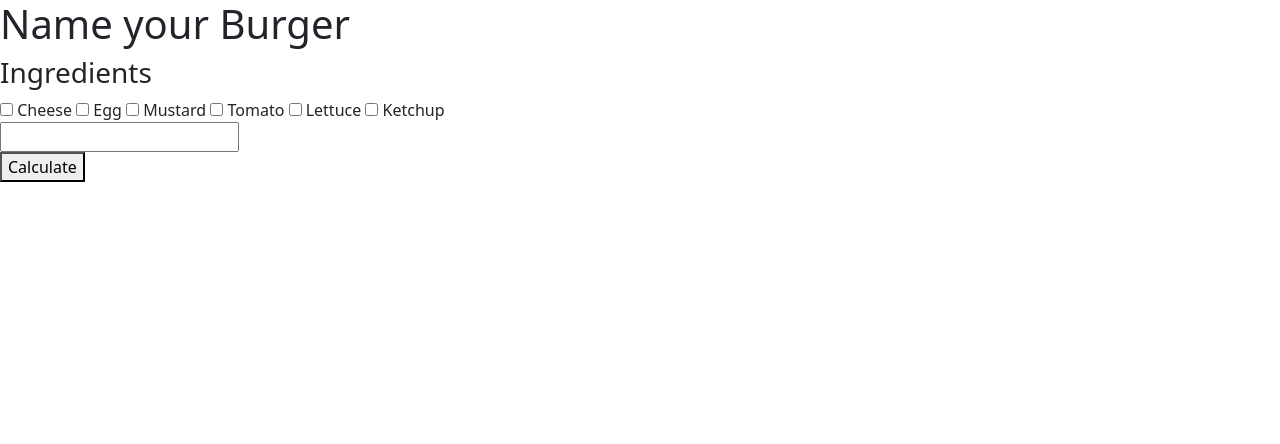
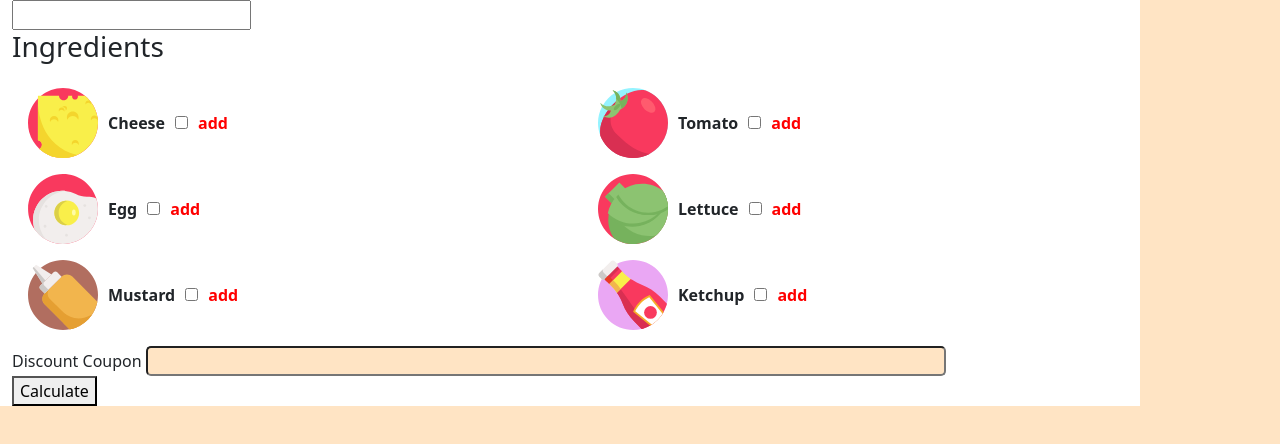
Before and after one commit to NoemiPatermo/js-burger, a plain HTML site: page index.html in a window 1280 px wide. Drawn offline with nearby package versions, Linux system fonts and the light colour scheme.

Commit message:
js-burger

```diff
--- a/css/style.css
+++ b/css/style.css
@@ -0,0 +1,26 @@
+body{
+    background-color: bisque;
+}
+
+.container{
+    margin: 0;
+    background-color: white;
+}
+
+.ingredient{
+width: 70px;
+display: flex;
+align-items: center;
+}
+.ingredient label{
+    padding: 10px;
+    font-weight: 600;
+}
+.color{
+    color: red;
+}
+.input-discount{
+    width: 800px;
+    background-color: bisque;
+    border-radius: 5px;
+}
--- a/index.html
+++ b/index.html
@@ -9,42 +9,62 @@
     <title>Esercizio Burger</title>
 </head>
 <body>
-    <div class="container-burger">
+    <div class="container-burger container">
          <header>
-            <h1>Name your Burger</h1>
+            <input type="text" class="order-burger">
             <h3>Ingredients</h3>
          </header>
 
-    <form>
+    <form class= "row-burger row">
+        <div class="col-6 ">
+            <div class="ingredient m-3">
+                <img src="./img/cheese.svg" alt="cheese">
+                <label for="check-ingre1">Cheese</label>
+                <input type="checkbox" id= "check-ingre1" class="somma-check" value="10">
+                <label for="check-ingre1"class="color">add</label> <!--CHEESE 10-->
+            </div>
+            <div class="ingredient m-3">
+                <img src="./img/fried-egg.svg" alt="egg">
+                <label for="check-ingre2">Egg</label>
+                <input type="checkbox" id= "check-ingre2" class="somma-check" value="20">
+                <label for="check-ingre2" class="color">add</label> <!--EGG 20-->
+            </div>
+            <div class="ingredient m-3">
+                <img src="./img/mustard.svg" alt="mustard">
+                <label for="check-ingre3">Mustard</label>
+                <input type="checkbox" id= "check-ingre3" class="somma-check" value="5">
+                <label for="check-ingre3" class="color">add</label> <!--MUSTARD 5-->
+            </div>
+        </div>
 
-        <input type="checkbox" id= "check-ingre1" class="somma-check" value="10">
-        <label for="check-ingre1">Cheese</label> <!--CHEESE 10-->
+        <div class="col-6 ">
+            <div class="ingredient m-3">
+                <img src="./img/tomato.svg" alt="tomato">
+                <label for="check-ingre4">Tomato</label>
+                <input type="checkbox" id= "check-ingre4" class="somma-check" value="50">
+                <label for="check-ingre4" class="color">add</label> <!--TOMATO 50-->
+            </div>
+            <div class="ingredient m-3">
+                <img src="./img/lettuce.svg" alt="lettuce">
+                <label for="check-ingre5">Lettuce</label>
+                <input type="checkbox" id= "check-ingre5" class="somma-check" value="15">
+                <label for="check-ingre5" class="color">add</label> <!--LETTUCE 15-->
+            </div>
+            <div class="ingredient m-3">
+                <img src="./img/ketchup.svg" alt="ketchup">
+                <label for="check-ingre6"> Ketchup </label>
+                <input type="checkbox" id= "check-ingre6" class="somma-check" value="25">
+                <label for="check-ingre6" class="color">add</label> <!--KETCHUP 25-->
+            </div>
+        </div>
 
-        <input type="checkbox" id= "check-ingre2" class="somma-check" value="20">
-        <label for="check-ingre2">Egg</label> <!--EGG 20-->
-
-        <input type="checkbox" id= "check-ingre3" class="somma-check" value="5">
-        <label for="check-ingre3">Mustard</label> <!--MUSTARD 5-->
-
-
-        <input type="checkbox" id= "check-ingre4" class="somma-check" value="50">
-        <label for="check-ingre4">Tomato</label> <!--TOMATO 50-->
-
-        <input type="checkbox" id= "check-ingre5" class="somma-check" value="15">
-        <label for="check-ingre5">Lettuce</label> <!--LETTUCE 15-->
-
-        <input type="checkbox" id= "check-ingre6" class="somma-check" value="25">
-        <label for="check-ingre6"> Ketchup </label> <!--KETCHUP 25-->
-
-
-    </form>
-
-    <form>
-        <input type="text" id="discount" value="">
-    </form>
-
-    <button id="somma-button">Calculate</button>
-
+             <div class="final-price">
+                <label>Discount Coupon</label>
+                <input type="text" id="discount" value="" class="input-discount">
+                <br>
+                <button id="somma-button">Calculate</button>
+            </div>
+        </form>
     <footer>
         <div id="your-price"></div>
     </footer>
--- a/js/script.js
+++ b/js/script.js
@@ -28,9 +28,7 @@ generaPrezzo.addEventListener('click', function () {
 
     } if(userCoupon.value.length === 6){
         document.getElementById('your-price').innerHTML = 'Il costo del tuo burger è:  ' +  " $ "  + parseInt(resultSumInt - 20 / 100).toFixed(2);
-}
-
- else{
+    } else{
         price.innerHTML = 'Il costo del tuo burger è:  ' +  " $ "  +  resultSumInt.toFixed(2);
     }
     })
```
Lines whose indentation alone changed are shown as unchanged.
